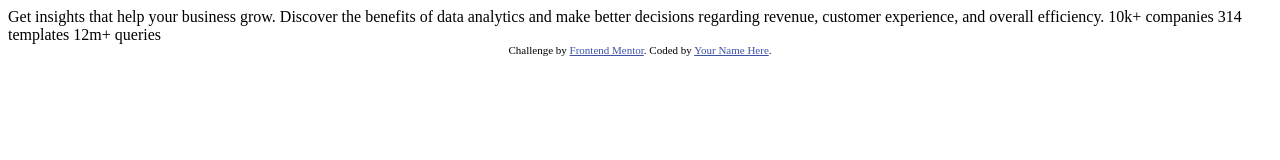
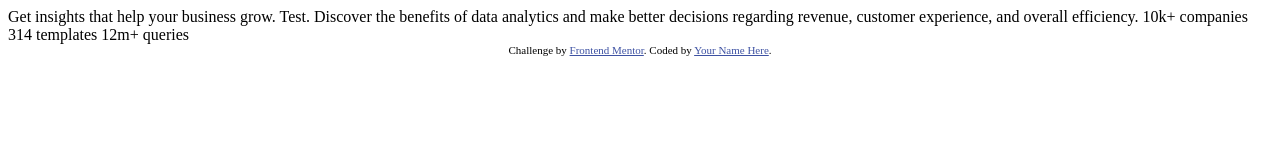
Before and after one commit to 0xSTVNDZ/stats-preview-card-component-main, a plain HTML site: page index.html in a window 1280 px wide. Drawn offline with Linux system fonts and the light colour scheme.

Commit message:
test remote

```diff
--- a/index.html
+++ b/index.html
@@ -16,7 +16,7 @@
 </head>
 <body>
 
-  Get insights that help your business grow.
+  Get insights that help your business grow. Test.
 
   Discover the benefits of data analytics and make better decisions regarding revenue, customer
   experience, and overall efficiency.
```
